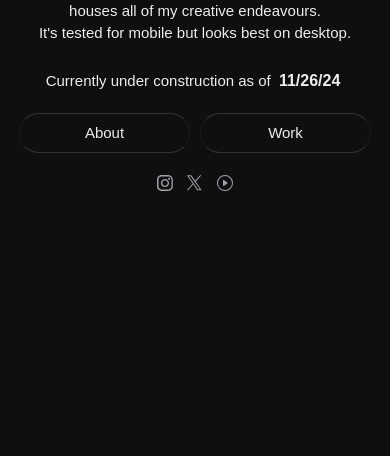
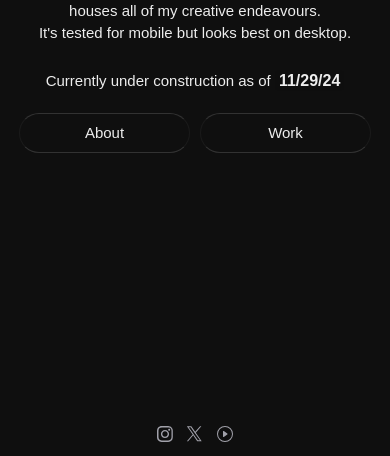
Before and after one commit to eternalballroom/eternalballroom.github.io, a Next.js app: page / in a window 390 px wide. Shown: the part 385-841 px from the top of the page. Built offline with nearby package versions, Linux system fonts and the light colour scheme; a web font is replaced by a local one.

Commit message:
footer & fixes

```diff
--- a/src/app/page.js
+++ b/src/app/page.js
@@ -75,7 +75,7 @@ export default function Home() {
               </div>
               <br />
               <div className={styles.textbox}>
-                Currently under construction as of <code>11/26/24</code>
+                Currently under construction as of <code>11/29/24</code>
               </div>
             </div>
 
@@ -100,7 +100,9 @@ export default function Home() {
 
           </div>
         </main>
+        <div className={styles.fixedfooter}>
         <Footer />
+        </div>
       </div>
     </div>
   );
--- a/src/app/page.module.css
+++ b/src/app/page.module.css
@@ -114,7 +114,16 @@ a.secondary {
   max-width: 180px;
 }
 
+.fixedfooter {
+  position: fixed;
+  left: 0;
+  bottom: 10px;
+  width: 100%;
+  align-items: center;
 
+  gap: 24px;
+  color: #a1a1aa;
+}
 
 .footer {
   padding-top: 15px;
@@ -168,7 +177,7 @@ transition-duration: 1s;
 
 @media (max-width: 932px) {
   .page {
-    padding-bottom: 80px;
+    padding-bottom: 10px;
     padding-top: 65px;
     padding-left: 5px;
     padding-right: 5px;
@@ -187,7 +196,7 @@ transition-duration: 1s;
     flex-wrap: wrap;
     align-items: center;
     justify-content: center;
-    padding-top:5px;
+    padding-top:15px;
 
   }
 
--- a/src/app/pagemodule2.css
+++ b/src/app/pagemodule2.css
@@ -106,7 +106,7 @@
 
 @media (max-width: 932px) {
     .page {
-        padding-bottom: 15px;
+        padding-bottom: 10px;
         padding-top: 10px;
         padding-left: 5px;
         padding-right: 5px;
--- a/src/app/work/illustration/illustration.css
+++ b/src/app/work/illustration/illustration.css
@@ -118,7 +118,6 @@
 
 .textboxtoolswrap {
   display: flex;
-
   justify-content: center;
 }
 
@@ -146,7 +145,7 @@
 
 @media (max-width: 932px) {
   .pagesubwork {
-    padding-bottom: 15px;
+    padding-bottom: 10px;
     padding-top: 10px;
     padding-left: 5px;
     padding-right: 5px;
--- a/src/app/work/illustration/page.js
+++ b/src/app/work/illustration/page.js
@@ -164,7 +164,7 @@ export default function Work() {
                                 <div className="textboxtoolswrap">
                                     <div className="textboxsmall">
                                         <div>
-                                            Drawings that I decided animated for Instagram. The first two are album covers, while the latter two are part of a bigger split-screen.
+                                            Drawings that I animated for Instagram. The first two are album covers, while the latter two are part of a bigger split-screen.
                                         </div>
 
                                         <div className="textboxtoolswrap">
@@ -180,23 +180,10 @@ export default function Work() {
 
                                 <div className="textboxspaceabovebelow">An assortment of random illustrations I&apos;ve done over the years, ordered roughly from newest to oldest (2016).
                                 </div>
-
-
-
-
-
                                 <LightboxW i={3} w={260} />
-
-
-
                             </div>
-
                         </div>
-
-
-
                     </div>
-
                     <Footer />
                 </div>
             </div>
```
Also changed, not shown: src/app/notes.txt.
